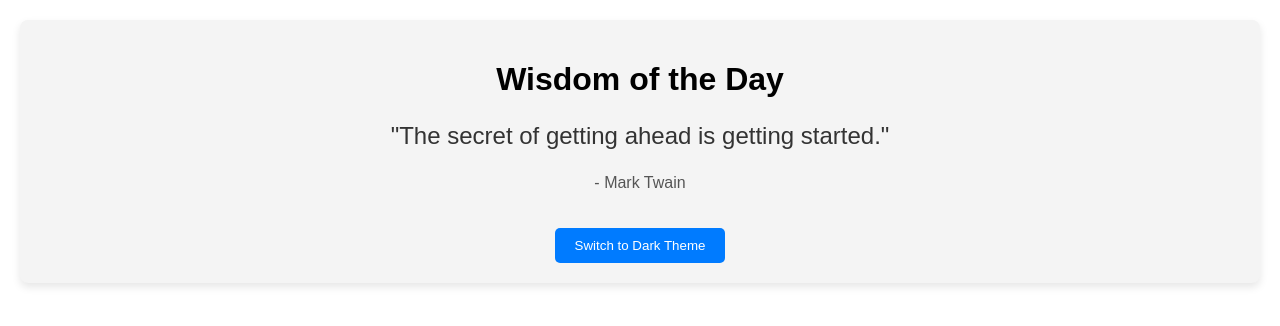
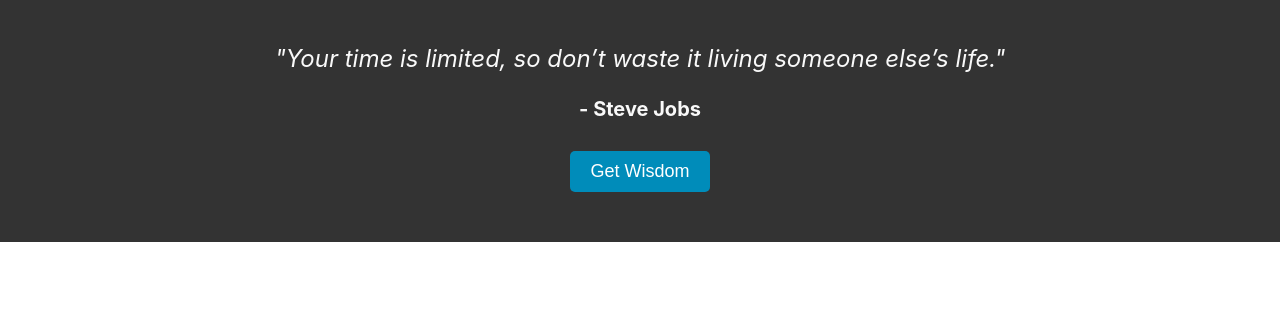
Before and after one commit to VesseTs/wisdom-of-the-day, a React (Create React App) app: page / in a window 1280 px wide. Shown: the top 326 px of the page. Built offline with nearby package versions, Linux system fonts and the light colour scheme.

Commit message:
Updated App.js with dark theme and Get Wisdom functionality

```diff
--- a/src/App.css
+++ b/src/App.css
@@ -1,69 +1,42 @@
-/* App.css */
-
 .App {
   text-align: center;
-  font-family: Arial, sans-serif;
   padding: 20px;
 }
 
-.App-header {
-  background-color: #f4f4f4;
-  padding: 20px;
-  border-radius: 8px;
-  box-shadow: 0 4px 8px rgba(0, 0, 0, 0.1);
-  transition: all 0.3s ease;
+.quote-container {
+  margin-bottom: 20px;
 }
 
 .quote-text {
-  font-size: 1.5rem;
-  color: #333;
+  font-size: 24px;
+  font-style: italic;
 }
 
-.author {
-  font-size: 1rem;
-  color: #555;
-  margin-top: 10px;
+.author-text {
+  font-size: 20px;
+  font-weight: bold;
+}
+
+.get-quote-btn {
+  font-size: 18px;
+  padding: 10px 20px;
+  cursor: pointer;
+  margin: 10px;
+}
+
+.dark {
+  background-color: #333;
+  color: #f9f9f9;
 }
 
 button {
-  padding: 10px 20px;
-  margin-top: 20px;
-  background-color: #007bff;
+  background-color: #008CBA;
   color: white;
   border: none;
   border-radius: 5px;
   cursor: pointer;
-  transition: background-color 0.3s ease;
 }
 
 button:hover {
-  background-color: #0056b3;
+  background-color: #005f73;
 }
-
-/* Dark theme styles */
-.App.dark {
-  background-color: #121212;
-  color: white;
-}
-
-.App.dark .App-header {
-  background-color: #333;
-  box-shadow: 0 4px 8px rgba(0, 0, 0, 0.6);
-}
-
-.App.dark .quote-text {
-  color: #fff;
-}
-
-.App.dark .author {
-  color: #ccc;
-}
-
-.App.dark button {
-  background-color: #444;
-  border: 1px solid #666;
-}
-
-.App.dark button:hover {
-  background-color: #222;
-}
--- a/src/App.js
+++ b/src/App.js
@@ -16,27 +16,21 @@
 ];
 
 function App() {
-  // State for managing dark theme
-  const [isDarkTheme, setIsDarkTheme] = useState(false);
+  const [quoteIndex, setQuoteIndex] = useState(0); // State for the current quote index
 
-  // Toggle dark theme
-  const toggleTheme = () => {
-    setIsDarkTheme(!isDarkTheme);
+  // Change the quote when the button is clicked
+  const changeQuote = () => {
+    const nextQuoteIndex = (quoteIndex + 1) % quotes.length; // Loop through quotes
+    setQuoteIndex(nextQuoteIndex);
   };
 
-  // Get a random quote
-  const randomQuote = quotes[Math.floor(Math.random() * quotes.length)];
-
   return (
-    <div className={`App ${isDarkTheme ? "dark" : ""}`}>
-      <header className="App-header">
-        <h1>Wisdom of the Day</h1>
-        <p className="quote-text">"{randomQuote.text}"</p>
-        <p className="author">- {randomQuote.author}</p>
-        <button onClick={toggleTheme}>
-          Switch to {isDarkTheme ? "Light" : "Dark"} Theme
-        </button>
-      </header>
+    <div className="App dark">
+      <div className="quote-container">
+        <p className="quote-text">"{quotes[quoteIndex].text}"</p>
+        <p className="author-text">- {quotes[quoteIndex].author}</p>
+        <button onClick={changeQuote} className="get-quote-btn">Get Wisdom</button>
+      </div>
     </div>
   );
 }
```
